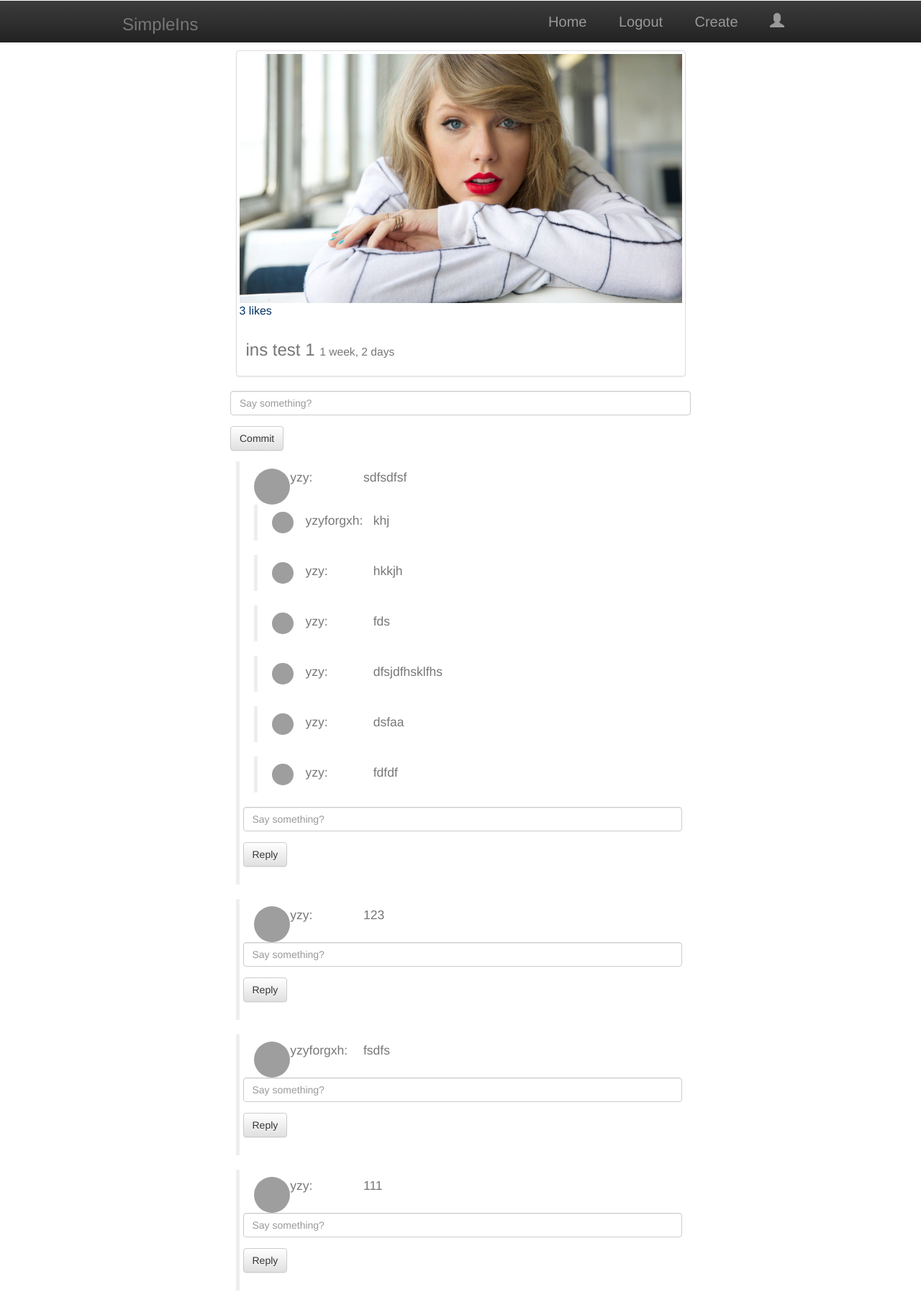
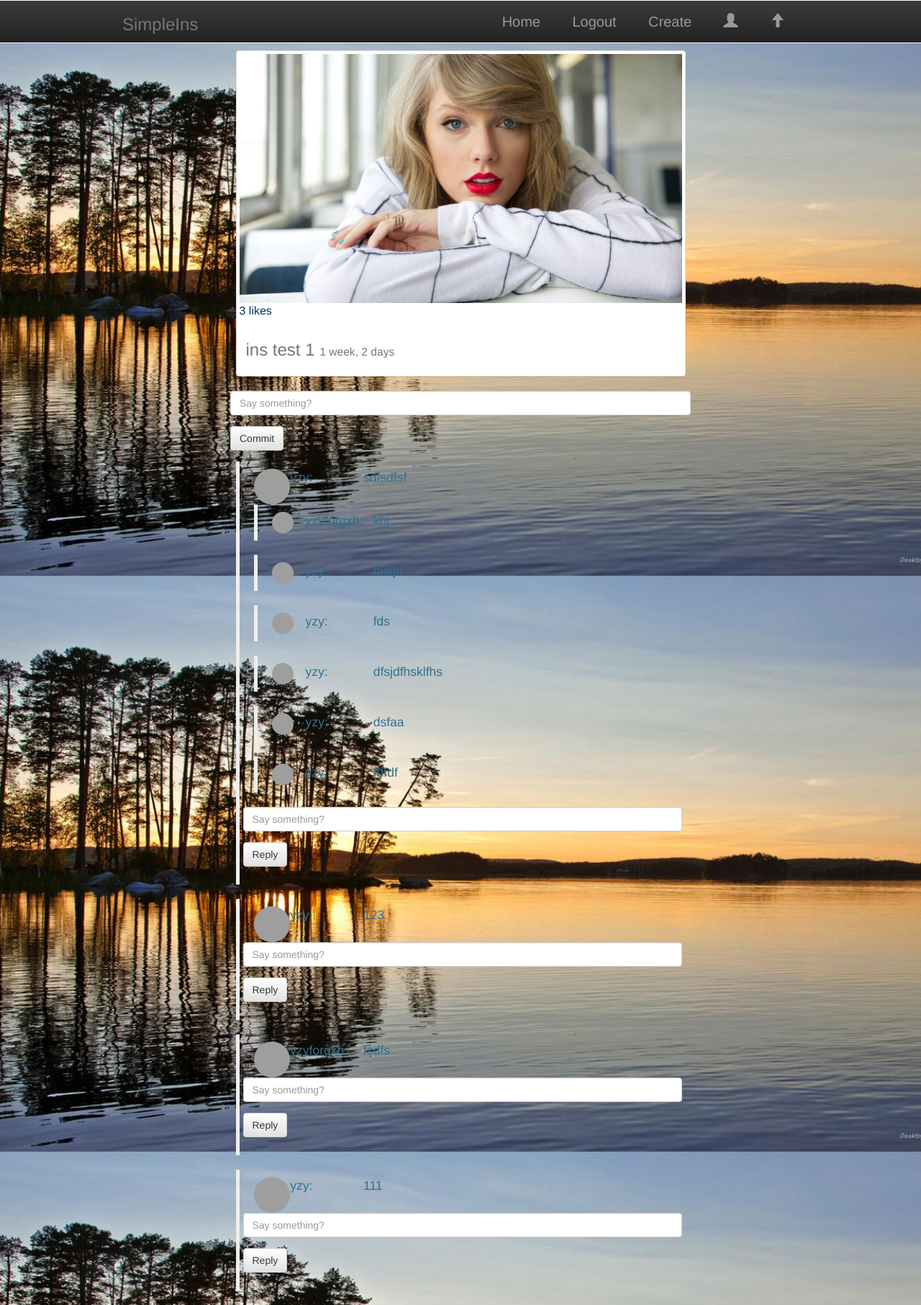
Before and after one commit to HellDream/simpleIns, a Django app: a page that uses templates/base.html in a window 1280 px wide. Shown: the whole page at 72% size. Run offline with Django 3.2, Linux system fonts and the light colour scheme; a user stored in the database is signed in; data comes from the database, SQL or seed files in the repository; both versions use the stored data as it was after the commit; some libraries are stand-ins or nearby versions; grey boxes are pictures that could not be loaded.

Commit message:
modify html

```diff
--- a/static/css/base.css
+++ b/static/css/base.css
@@ -151,3 +151,12 @@ img {
 .obj-user {
 
 }
+
+.top{
+    line-height: 58px;
+    display: inline-block;
+    padding: 0 20px;
+    color: #999999;
+    box-sizing: content-box;
+    font-size: 20px;
+}
--- /dev/null
+++ b/static/css/rest.css
@@ -0,0 +1,13 @@
+body {
+ background:url(../img/timg.jpg) no-repeat center fixed;
+ background-position: center 0;
+ background-repeat: no-repeat;
+ background-attachment: fixed;
+ background-size: cover;
+ -webkit-background-size: cover;
+}
+
+.blank {
+ height: 150px;
+ width: auto;
+}
--- a/templates/base.html
+++ b/templates/base.html
@@ -34,18 +34,14 @@
                     <a class="main-menu--item" href="{% url 'posts:user_profile_page' request.user.username %}">
                         <span class="glyphicon glyphicon-user"></span>
                     </a>
+                     <div class="top main-menu--item" id="to_top">
+                         <span class="glyphicon glyphicon-arrow-up"></span>
+                     </div>
 
                  {% endif %}
             </div>
         </div>
     </div>
-
-
-{#    <div class="arrow">#}
-{#        <button id="to_top" class="btn btn-default">#}
-{#            <span class="glyphicon glyphicon-arrow-up"></span>#}
-{#        </button>#}
-{#    </div>#}
 
 
 
--- a/templates/post_detail.html
+++ b/templates/post_detail.html
@@ -1,4 +1,8 @@
 {% extends "base.html" %}
+{% load static %}
+{% block link_file %}
+        <link rel="stylesheet" href="{% static "css/rest.css" %}">
+{% endblock link_file %}
 {% block post_detail_container %}
 <div>
 <div>
@@ -41,13 +45,13 @@
                             <img src="{{ comment.user.user_profile.image.url }}" style="height: 50px; width: 50px" class="img-circle">
                         </div>
                         <div class="col-md-1">
-                            <p class="text-muted">
+                            <p class="text-info">
                                 {{ comment.user.username }}:
                             </p>
                         </div>
                     </a>
                     <div class="col-md-1 col-md-offset-1">
-                        <p class="text-muted">
+                        <p class="text-info">
                             {{ comment.content }}
                         </p>
                     </div>
@@ -61,13 +65,13 @@
                                             <img src="{{ children_comment.user.user_profile.image.url }}" style="height: 30px; width: 30px" class="img-circle">
                                     </div>
                                     <div class="col-md-1">
-                                        <p class="text-muted">
+                                        <p class="text-info">
                                             {{ children_comment.user.username }}:
                                         </p>
                                     </div>
                                 </a>
                                 <div class="col-md-1 col-md-offset-1">
-                                    <p class="text-muted">
+                                    <p class="text-info">
                                         {{ children_comment.content }}
                                     </p>
                                 </div>
```
Also changed, not shown: templates/post_form.html (+7 -0 lines), templates/post_list.html (+35 -8 lines), templates/profile_detail.html (+5 -9 lines), db.sqlite3, media_root/yzy/None/1754547_201427623165_2.jpg (added), static/img/timg.jpg (added).
